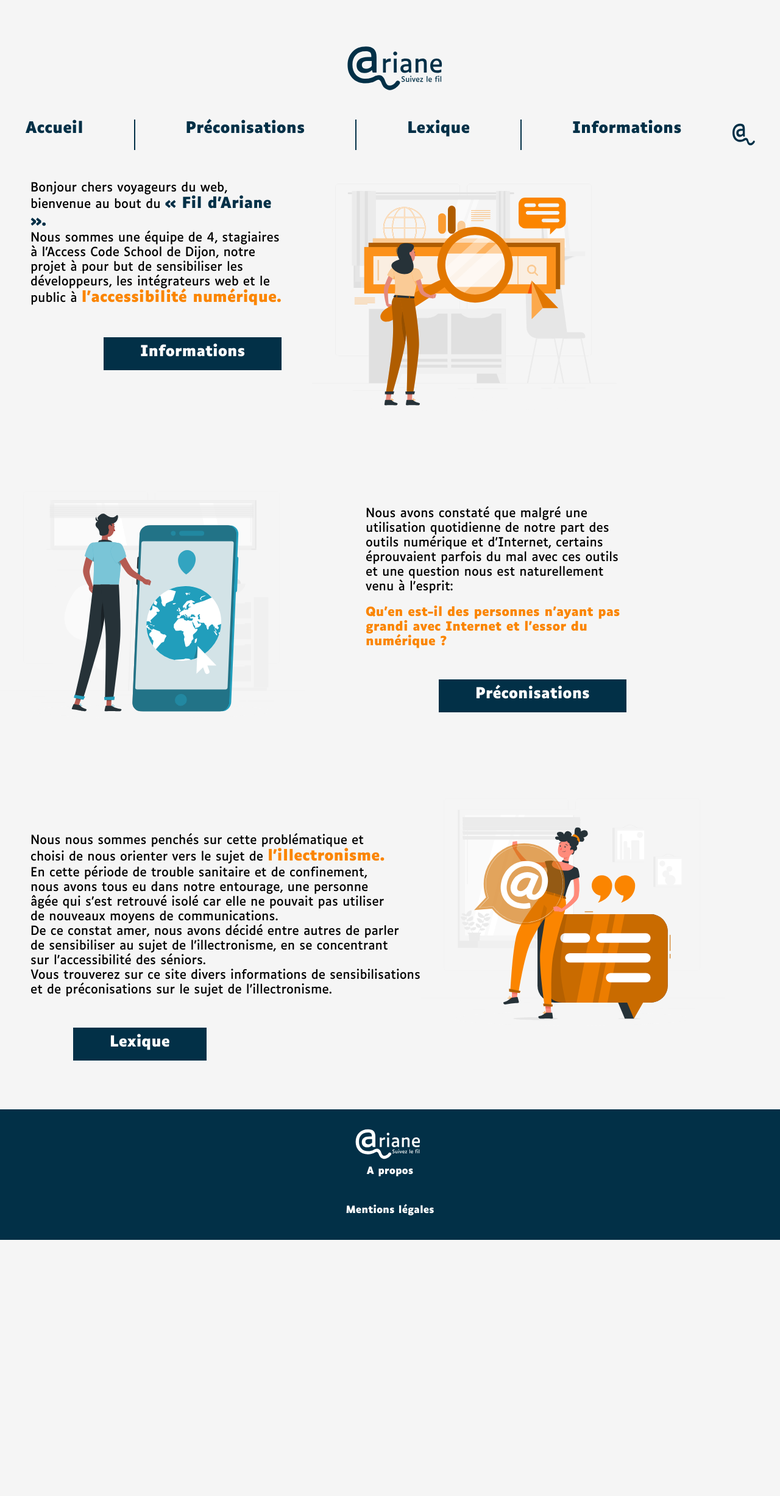
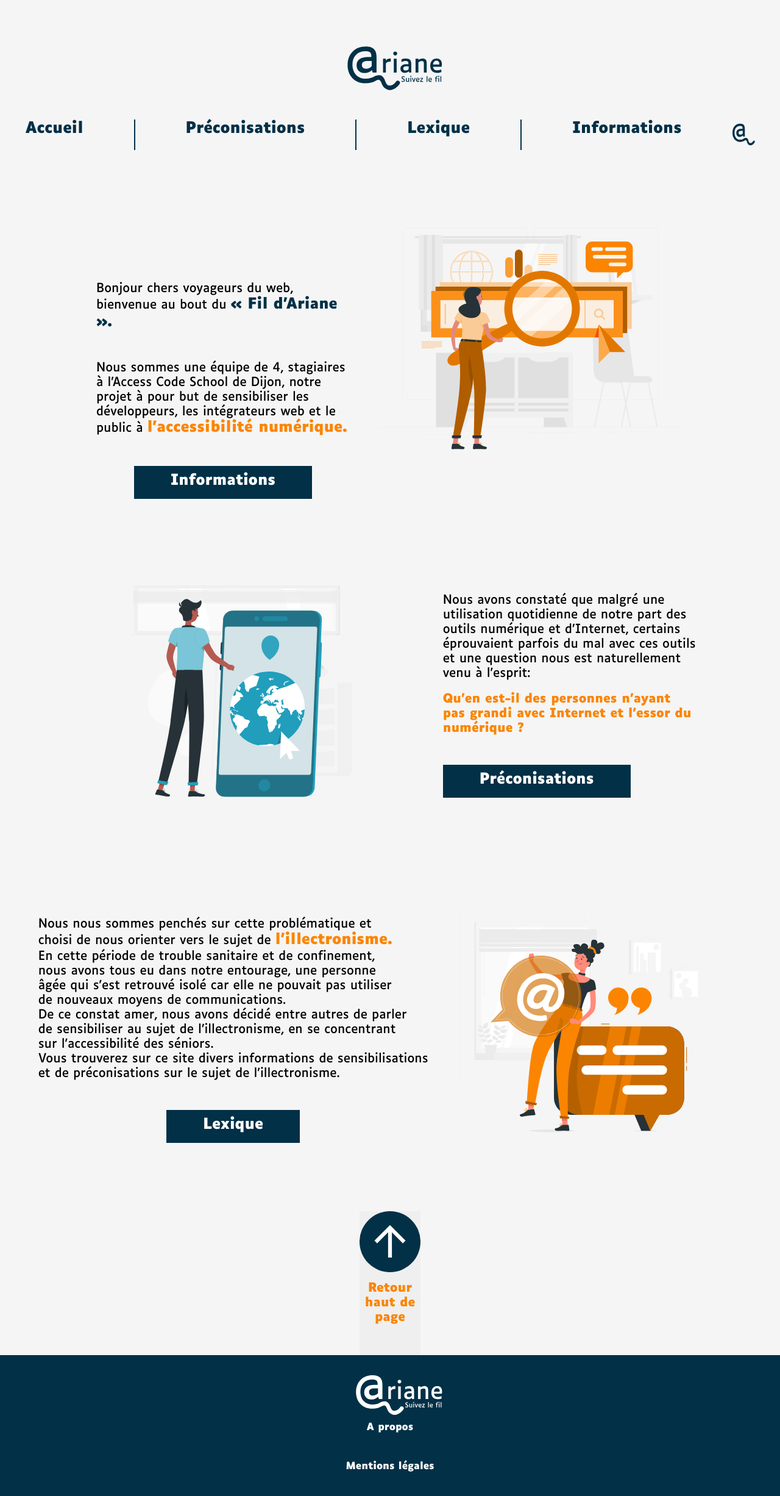
Before and after one commit to Fire-Owl/fil-d-ariane, a PHP site: page /pages/landing-page.php in a window 1280 px wide. Shown: the whole page at 61% size. Before the commit the page ends 2033 px from the top, so only its background shows below. Run offline with PHP 8.4, Linux system fonts and the light colour scheme.

Commit message:
landing page 14h51

```diff
--- a/assets/styles/landing-page.css
+++ b/assets/styles/landing-page.css
@@ -7,15 +7,53 @@
     background-color: #f5f5f5;
   }
 
+.main__items{
+  display: flex;
+  flex-direction: column;
+  margin: 3rem;
+  row-gap: 3rem;
+}
+
+*{
+
+}
+
 /* CAT INFORMATIONS*/
 
 .container{
-    max-width: 70%;
+
     display: flex;
+
     flex-direction: row;
-    justify-content: space-between;
+    justify-content: center;
+    align-items: flex-end;
+    flex-wrap: wrap;
+    margin: 1.5rem;
+    column-gap: 3rem;
+}
+img{
+  width:100%;
+  height: auto;
+  max-width: 32rem;
+
 }
 
+.container3 img{
+
+}
+.container-informations{
+ display: flex;
+ flex-direction: column;
+ justify-content: center;
+ align-items: center;
+  text-align: left;
+  max-width: 26rem;
+  row-gap: 3rem;
+}
+
+img{
+}
+/*
 .container-informations{
     margin-left: 50px;
     margin-top: 50PX;
@@ -24,7 +62,7 @@
 .container-images-informations{
   margin-left: 50px;
 }
-
+*/
 
  #engines {
     width: 500px;
@@ -54,12 +92,18 @@
     background-color: #023047;
     font-size: 24px;
     font-family: "Luciole-Bold";
-    margin-left: 120px;
+
+
     padding-left: 60px;
     padding-right: 60px;
     padding-top: 10px;
     padding-bottom: 15px;
+
+    /*
     margin-top: 50px;
+    margin-left: 120px;
+    */
+
   }
 
   .bouton:hover {
@@ -75,17 +119,27 @@
 /*CAT PRECONISATIONS*/
 
 .container2{
-  max-width: 70%;
   display: flex;
   flex-direction: row;
-  justify-content: space-between;
+  justify-content: space-evenly;
+  flex-wrap: wrap;
+  align-items: center;
+  row-gap: 3rem;
+
 }
 
+.container2 img{
 
+}
+
+.texte-preconisations__bouton{
+  display: flex;
+  flex-direction: column;
+  row-gap: 3rem;
+}
 
   .texte-preconisations{
-    padding-left: 100px;
-    margin-top: 5rem;
+    max-width: 26rem;
 
   }
 
@@ -99,14 +153,14 @@
 
 .container3{
   display: flex;
-  align-items: flex-start;
+  flex-direction: row;
+  flex-wrap: wrap;
+  justify-content: space-evenly;
+  align-items: center;
+  row-gap: 3rem;
+
 }
 
-.texte-lexique{
-  margin-left: 50px;
-  margin-top: 7rem
-
-}
 
   .illectronisme{
     color: #fb8500;
@@ -114,12 +168,17 @@
     font-size: 24px;
   }
 
-  .container-images-lexique{
-    padding-left: 0;
-  }
+  .container-lexique{
+    display: flex;
+    flex-direction: column;
+    row-gap: 3rem;
+    display: flex;
+    flex-direction: column;
+    justify-content: center;
+    align-items: center;
+     text-align: left;
 
-  .container-lexique{
-    padding-bottom: 5rem;
+
   }
 
  #world{
@@ -131,5 +190,47 @@
   width: 500px;
  }
 
+
   /* MEDIA QUERIES POUR LANDING PAGE*/
   /*# sourceMappingURL=style.css.map */
+
+
+/*
+
+
+@media screen and (min-width: 40rem) {
+  .texte-preconisations{
+    text-align: center;
+
+  }
+
+  .Outils{
+    text-align: left;
+    width: 100%;
+
+  }
+}
+
+*/
+
+/*BOUTON RETOUR HAUT DE PAGE*/
+
+.retour-haut-de-page{
+  color: #fb8500;
+  font-family: "Luciole-Bold";
+  padding-bottom: 50px;
+ margin-top: 5px;
+
+}
+
+.fleche{
+  width: 100px;
+
+}
+
+.container-fleche{
+  display: flex;
+  flex-direction: column;
+  justify-content: center;
+  align-items: center;
+}
--- a/assets/styles/main.css
+++ b/assets/styles/main.css
@@ -240,92 +240,9 @@ p {
     margin-top: 32px;
   }
 
-  /*DEBUT LANDING PAGE*/
-  #engines {
-    width: 500px;
-    position: absolute;
-    top: 45px;
-  }
-  .element__titre1 {
-    display: none;
-  }
-  .element__titre2 {
-    color: #fb8500;
-    text-align: center;
-    font-size: 40px;
-    margin-left: 10px;
-  }
-  #img_a-propos {
-    max-width: 400px;
-  }
-  .container__projet p {
-    max-width: 400px;
-
-    font-size: 30px;
-  }
-
-  .element__titre3 {
-    font-size: 40px;
-    margin-right: 25rem;
-  }
-}
-
 /*fin A propos*/
 
-/*LANDING PAGE*/
-#engines {
-  width: 500px;
-
-}
-
-.container_images-informations {
-  margin-left: 900px;
-}
-
-.container__informations {
-  margin-top: 100px;
-  margin-left: 150px;
-}
-
-.fil {
-  color: #023047;
-  font-family: "Luciole-Bold";
-}
-
-.access {
-  color: #fb8500;
-  font-family: "Luciole-Bold";
-}
-
-p {
-  font-size: 24px;
-}
-
-.bouton {
-  color: #fff;
-  background-color: #023047;
-  font-size: 24px;
-  font-family: "Luciole-Bold";
-  margin-left: 120px;
-  padding-left: 60px;
-  padding-right: 60px;
-  padding-top: 10px;
-  padding-bottom: 15px;
-  margin-top: 50px;
-}
-
-.bouton:hover {
-  -webkit-box-shadow: 1px 7px #fb8500;
-  box-shadow: 1px 7px #fb8500;
-}
-
-#online{
-  width:500px;
-}
-
-.container_images-preconisations{
-  padding-left: 50px;
-}
+/
 
 /* MEDIA QUERIES POUR LANDING PAGE*/
 /*# sourceMappingURL=style.css.map */
--- a/pages/landing-page.php
+++ b/pages/landing-page.php
@@ -2,7 +2,7 @@
 
 
 <!-- CAT INFORMATIONS -->
-
+<div class="main__items">
 <div class="container">
         <div class="container-informations">
             <p class="bonjour">Bonjour chers voyageurs du web, bienvenue au bout du <span class="fil">« Fil d’Ariane ».</span></p>
@@ -11,22 +11,24 @@
             <a href="../pages/"><button class="bouton" type="button"> Informations</button></a>
         </div> <!-- ferme container informations -->
 
-    <div class="container-images-informations">
+
             <img src="../assets/images/Search-engines-rafiki.svg" alt="search engines rafiki.svg" id="engines">
-    </div> <!-- ferme container__images-informations-->
+
 </div> <!-- ferme container -->
 
     <!-- CAT PRECONISATIONS-->
 
     <div class="container2">
-    <div class="image-preconisations">
+
                 <img src="../assets/images/Online world-rafiki.svg" alt="Online world-rafiki.svg" id="world">
-    </div><!--ferme div image-->
 
         <div class="texte-preconisations">
                 <p class="Outils">Nous avons constaté que malgré une utilisation quotidienne de notre part des outils numérique et d’Internet, certains éprouvaient parfois du mal avec ces outils et une question nous est naturellement venu à l’esprit:</p><br>
+
+                <div class="texte-preconisations__bouton">
                     <p class="Internet">Qu'en est-il des personnes n’ayant pas grandi avec Internet et l’essor du numérique ? </p>
                     <a href="../pages/"><button class="bouton" type="button"> Préconisations</button></a>
+                </div>
 
         </div>
     </div><!-- ferme container 2-->
@@ -35,21 +37,31 @@
 
     <div class="container3">
         <div class="container-lexique">
-        <p class="texte-lexique"> Nous nous sommes penchés sur cette problématique et<br> choisi de nous orienter vers le sujet de <span class="illectronisme">l’illectronisme.<br></span>
+            <p class="texte-lexique_bouton"> Nous nous sommes penchés sur cette problématique et<br> choisi de nous orienter vers le sujet de <span class="illectronisme">l’illectronisme.<br></span>
 
             En cette période de trouble sanitaire et de confinement,<br> nous avons tous eu dans notre entourage, une personne<br> âgée qui s’est retrouvé isolé car elle ne pouvait pas utiliser<br> de nouveaux moyens de communications.<br>
-         De ce constat amer, nous avons décidé entre autres de parler<br> de sensibiliser au sujet de l’illectronisme, en se concentrant<br> sur l’accessibilité des séniors.<br>
+            De ce constat amer, nous avons décidé entre autres de parler<br> de
+            sensibiliser au sujet de l’illectronisme, en se concentrant<br> sur l’accessibilité des séniors.<br>
             Vous trouverez sur ce site divers informations de sensibilisations<br> et de préconisations sur le sujet de l’illectronisme. </p>
             <a href="../pages/"><button class="bouton" type="button"> Lexique</button></a>
         </div> <!-- ferme container informations -->
 
 
 
-    <div class="container-images-lexique">
+
             <img src="../assets/images/Mention-rafiki.svg" alt="Mention-rafiki.svg" id="mention">
-    </div> <!-- ferme container__images-informations-->
+
 
     </div> <!-- ferme container -->
 
+</div><!-- ferme div main items-->
+
+<div class="container-fleche">
+<a href="#" class="fleche"><button class="fleche"><img src="../assets/images/btn-haut.svg " alt="fleche"></a>
+            <p class="retour-haut-de-page">Retour haut de page</p>
+
+</div>
+
+
 
 <?php include '../includes/footer.php'; ?>
```
Also changed, not shown: assets/images/btn-haut.svg (added). Lines whose indentation alone changed are shown as unchanged.
